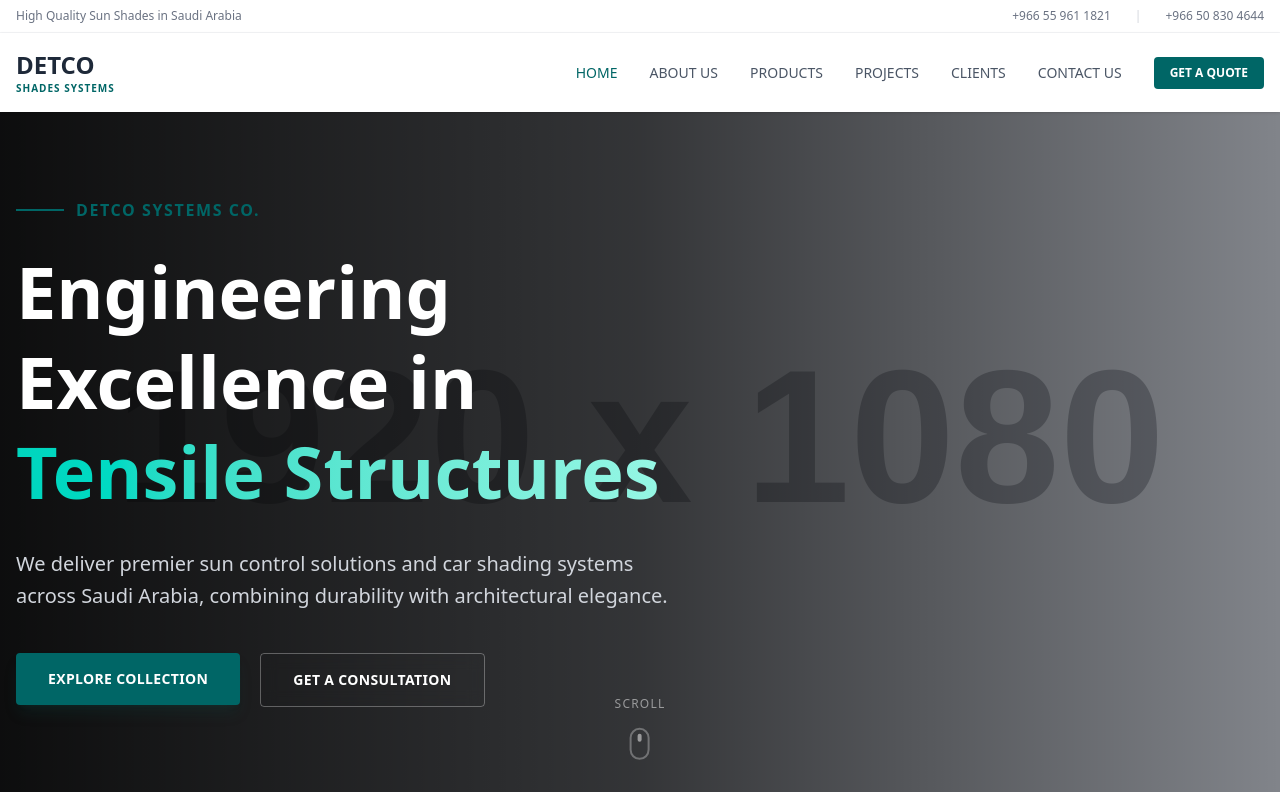
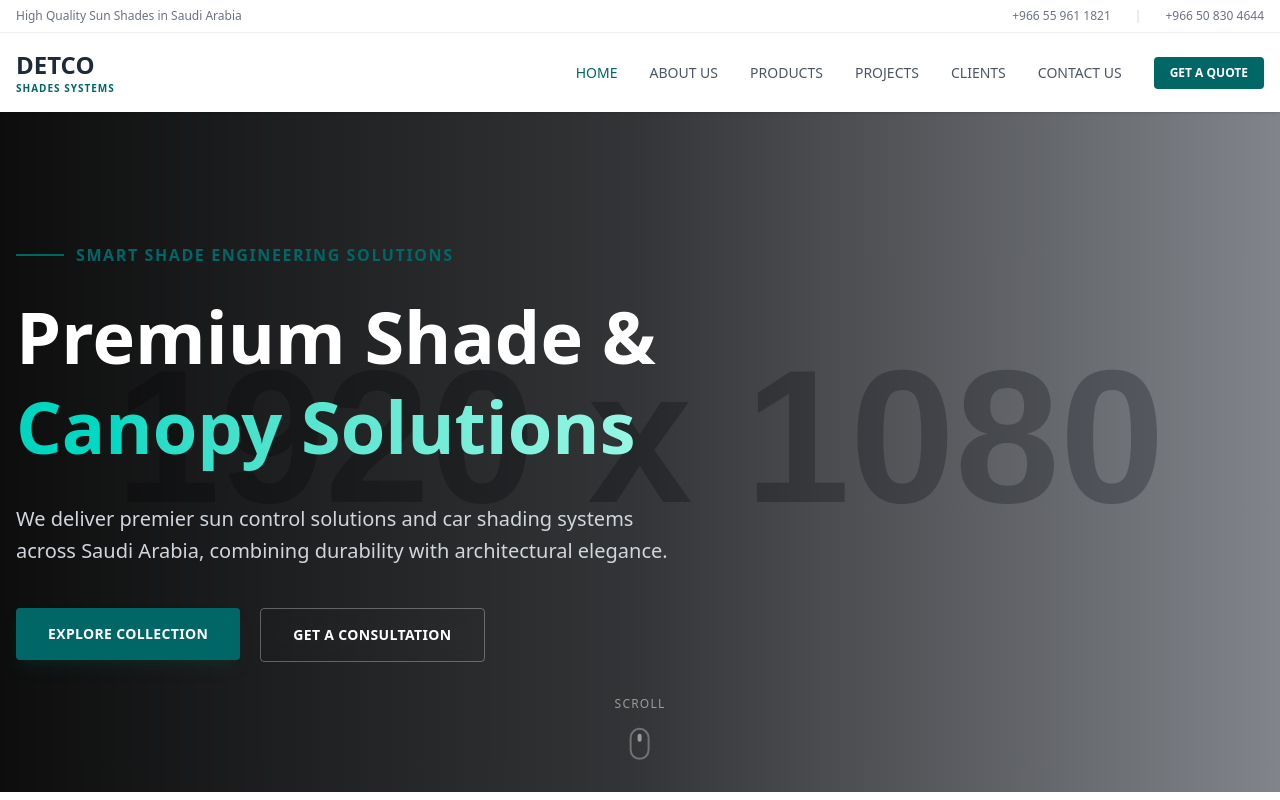
Before and after one commit to kashifsoh678/detco-shades, a Next.js app: page / in a window 1280 px wide. Shown: the top 800 px of the page. Built offline with nearby package versions, Linux system fonts and the light colour scheme.

Commit message:
home-layout

```diff
--- a/app/layout.tsx
+++ b/app/layout.tsx
@@ -13,8 +13,8 @@ const geistMono = Geist_Mono({
 });
 
 export const metadata: Metadata = {
-  title: "Detco - Sun Shades & Tensile Structures Saudi Arabia",
-  description: "Detco specializes in high-quality sun shades, PVC, HDPE, and tensile structures for car parks, swimming pools, and commercial projects in Saudi Arabia.",
+  title: "Car Parking Shades Manufacturer | DetcoShades",
+  description: "DetcoShades is a leading car parking shades manufacturer providing custom UV-resistant shade solutions for commercial and residential projects in Saudi Arabia.",
 };
 
 import Navbar from "@/components/Navbar";
--- a/components/Hero.tsx
+++ b/components/Hero.tsx
@@ -5,6 +5,31 @@ import Link from 'next/link';
 import { motion } from 'framer-motion';
 
 export default function Hero() {
+    const text = "We deliver premier sun control solutions and car shading systems across Saudi Arabia, combining durability with architectural elegance.";
+    const characters = Array.from(text);
+
+    const containerVariants = {
+        hidden: { opacity: 0 },
+        visible: {
+            opacity: 1,
+            transition: {
+                staggerChildren: 0.03, // Speed of typing
+                delayChildren: 0.5,
+            },
+        },
+    };
+
+    const characterVariants = {
+        hidden: { opacity: 0, y: 10 },
+        visible: {
+            opacity: 1,
+            y: 0,
+            transition: {
+                duration: 0.1,
+            },
+        },
+    };
+
     return (
         <section className="relative w-full min-h-[85vh] flex items-center bg-gray-900 overflow-hidden">
             {/* Background Image with Ken Burns Effect */}
@@ -32,7 +57,7 @@ export default function Hero() {
                     >
                         <div className="h-0.5 w-12 bg-primary"></div>
                         <span className="text-primary font-bold tracking-widest uppercase text-sm md:text-base">
-                            Detco Systems Co.
+                            Smart Shade Engineering Solutions
                         </span>
                     </motion.div>
 
@@ -43,27 +68,35 @@ export default function Hero() {
                         transition={{ duration: 0.8, delay: 0.3, ease: "easeOut" }}
                         className="text-5xl md:text-7xl font-bold text-white mb-8 leading-tight"
                     >
-                        Engineering Excellence in <br className="hidden md:block" />
+                        Premium Shade & <br className="hidden md:block" />
                         <span className="text-transparent bg-clip-text bg-gradient-to-r from-teal-400 to-teal-200">
-                            Tensile Structures
+                            Canopy Solutions
                         </span>
                     </motion.h1>
 
-                    {/* Description */}
+                    {/* Typing Animation Description */}
                     <motion.p
-                        initial={{ opacity: 0, y: 20 }}
-                        animate={{ opacity: 1, y: 0 }}
-                        transition={{ duration: 0.8, delay: 0.5, ease: "easeOut" }}
-                        className="text-lg md:text-xl text-gray-300 mb-10 max-w-2xl leading-relaxed"
+                        variants={containerVariants}
+                        initial="hidden"
+                        animate="visible"
+                        className="text-lg md:text-xl text-gray-300 mb-10 max-w-2xl leading-relaxed flex flex-wrap"
                     >
-                        We deliver premier sun control solutions and car shading systems across Saudi Arabia, combining durability with architectural elegance.
+                        {/* {characters.map((char, index) => (
+                            <motion.span variants={characterVariants} key={index} className={char === " " ? "mr-1.5" : ""}>
+                                {char}
+                            </motion.span>
+                        ))} */}
+
+                        <motion.span variants={characterVariants}>
+                            {text}
+                        </motion.span>
                     </motion.p>
 
                     {/* Buttons */}
                     <motion.div
                         initial={{ opacity: 0, y: 20 }}
                         animate={{ opacity: 1, y: 0 }}
-                        transition={{ duration: 0.8, delay: 0.7, ease: "easeOut" }}
+                        transition={{ duration: 0.8, delay: 0.9, ease: "easeOut" }} // Delayed until typing finishes roughly
                         className="flex flex-col sm:flex-row gap-5"
                     >
                         <Link href="/products">
@@ -92,7 +125,7 @@ export default function Hero() {
             <motion.div
                 initial={{ opacity: 0 }}
                 animate={{ opacity: 1 }}
-                transition={{ delay: 1.5, duration: 1 }}
+                transition={{ delay: 3, duration: 1 }}
                 className="absolute bottom-10 left-1/2 transform -translate-x-1/2 flex flex-col items-center gap-2"
             >
                 <span className="text-white/50 text-xs tracking-widest uppercase">Scroll</span>
```
